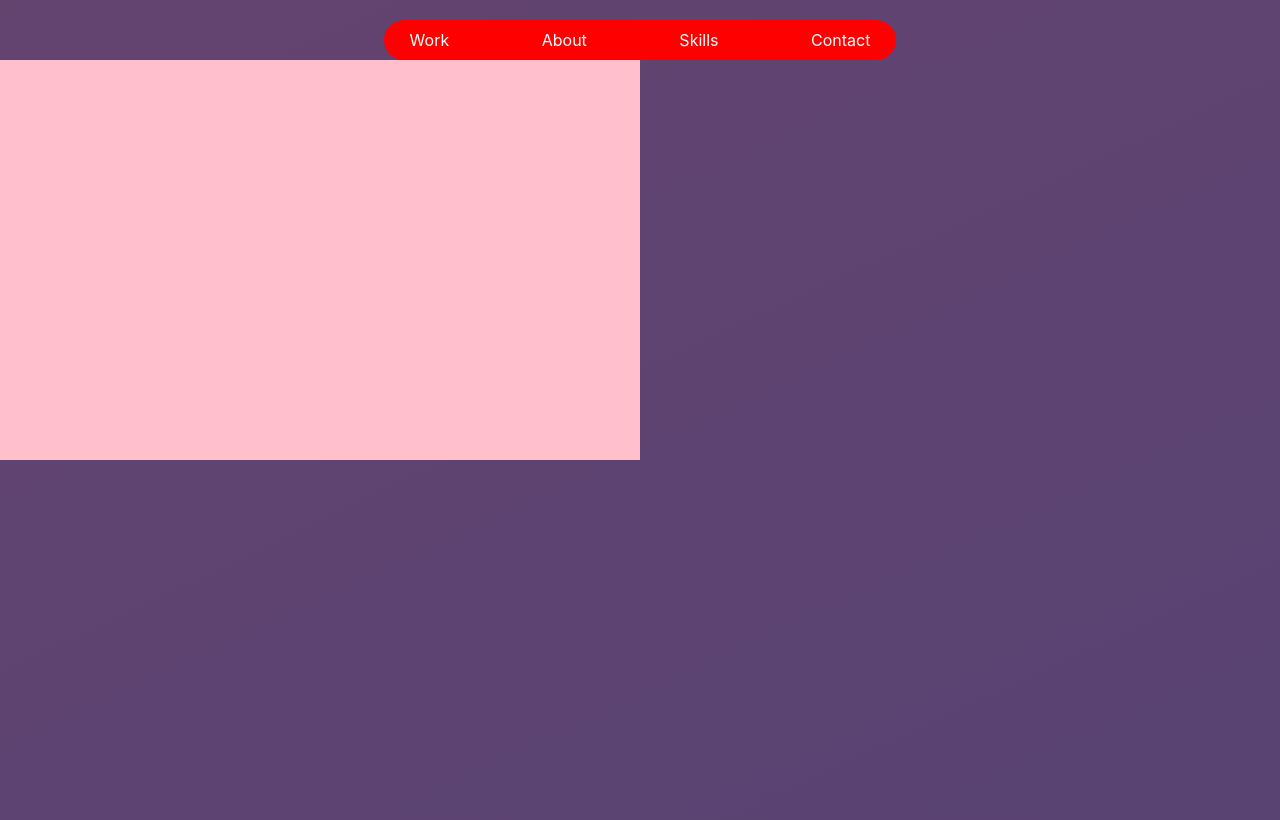
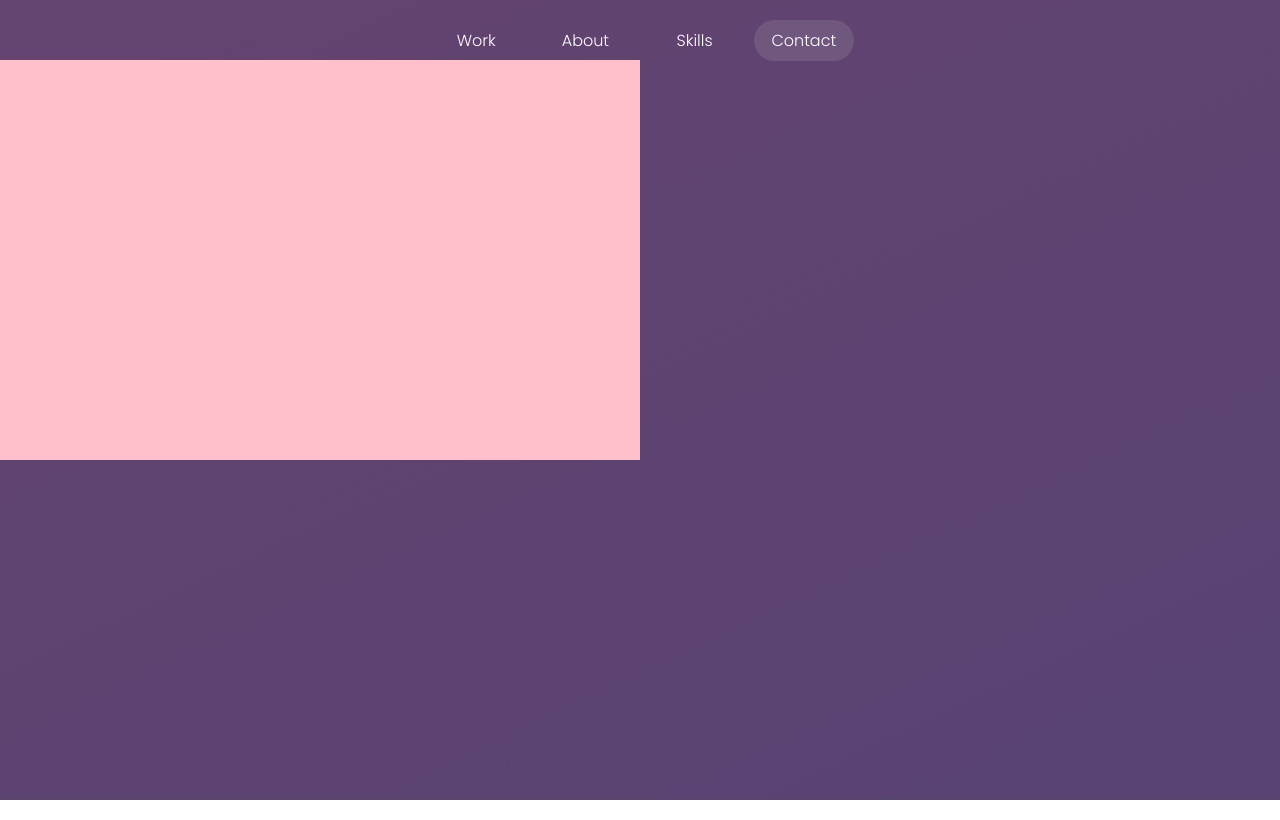
Before and after one commit to Leandrohee/portfolio, a React (Vite) app: page /portfolio/contact in a window 1280 px wide. Built offline with nearby package versions, Linux system fonts and the light colour scheme.

Commit message:
feat: introduzi algumas funcionalidades

```diff
--- a/package.json
+++ b/package.json
@@ -17,6 +17,7 @@
     "@tsparticles/engine": "^3.8.0",
     "@tsparticles/react": "^3.0.0",
     "@tsparticles/slim": "^3.8.0",
+    "framer-motion": "^12.0.6",
     "react": "^18.3.1",
     "react-dom": "^18.3.1",
     "react-router-dom": "^7.1.3",
--- a/src/Pages/Work/index.tsx
+++ b/src/Pages/Work/index.tsx
@@ -4,12 +4,17 @@ import styled from "styled-components"
 const WorkSc = styled.div`
   display: flex;
   flex-direction: column;
+  color: white;
+  padding: 50px;
 `
 
 /* ------------------------------------------ COMPONENT ----------------------------------------- */
 export default function Work() {
   return (
     <WorkSc>
+      Lorem ipsum dolor sit amet consectetur, adipisicing elit.
+      Commodi a quo nostrum temporibus atque? Harum reprehenderit
+      ex placeat repudiandae sint tempore in quas voluptatibus, magni veniam, nulla earum beatae explicabo!
     </WorkSc>
   )
 }
--- a/src/components/Links/index.tsx
+++ b/src/components/Links/index.tsx
@@ -1,22 +1,41 @@
-import { Link } from "react-router-dom"
+import { Link, useLocation } from "react-router-dom"
 import styled from "styled-components"
+import {motion}  from "framer-motion"
+import { useState } from "react"
 
 /* --------------------------------------------- CSS -------------------------------------------- */
 const LinksSc = styled.div`
     width: 100%;
     display: flex;
-    justify-content: space-between;
+    justify-content: center;
+    gap: 2%;
     align-items: center;
     padding: 0 2vw;
 
     .link{
         text-decoration: none;
         color: white;
+        font-weight: 300;
     }
+
+
+    .divBg{
+        min-width: 100px;
+        padding: 8px;
+        border-radius: 30px;
+        text-align: center;
+    }
+
+    .divBg.isSelected{
+        background-color: #c0bbbb2a;
+    }
+
+
 `
+
+
 /* ------------------------------------------ COMPONENT ----------------------------------------- */
 export default function Links() {
-
         const links = [
             {
                 name: "Work",
@@ -35,11 +54,25 @@ export default function Links() {
                 link: "/contact"
             },
         ]
+        const location = useLocation()
+        const [moveWhere, setMoveWhere] = useState()
+
+
 
     return (
-    <LinksSc>
+    <LinksSc >
         {links.map(link => (
-            <Link className="link" to={link.link}>{link.name}</Link>
+            <motion.div
+               className={`divBg ${location.pathname == link.link && 'isSelected'}`}
+            >
+                <Link
+                    key={link.link}
+                    className="link"
+                    to={link.link}
+                >
+                        {link.name}
+                </Link>
+            </motion.div>
         ))}
     </LinksSc>
   )
--- a/src/components/Navbar/index.tsx
+++ b/src/components/Navbar/index.tsx
@@ -7,8 +7,8 @@ const NavbarSc = styled.nav`
     display: flex;
     width: 40%;
     height: 5vh;
-    /* background-color: transparent; */
-    background-color: red;
+    background-color: transparent;
+    /* background-color: red; */
     margin: auto;
     margin-top: 2.5vh;
     border-radius: 25px;
--- a/src/global.css
+++ b/src/global.css
@@ -1,14 +1,52 @@
+/* --------------------------------------- IMPORTING FONTS -------------------------------------- */
+/* Minimalist and Modern Fonts */
+@import url('https://fonts.googleapis.com/css2?family=Poppins:wght@200;300;400;600&display=swap');
+@import url('https://fonts.googleapis.com/css2?family=Roboto:wght@200;300;400;500;700&display=swap');
+@import url('https://fonts.googleapis.com/css2?family=Lato:wght@400;700&display=swap');
+@import url('https://fonts.googleapis.com/css2?family=Montserrat:wght@400;600;700&display=swap');
+@import url('https://fonts.googleapis.com/css2?family=Open+Sans:wght@400;600;700&display=swap');
+@import url('https://fonts.googleapis.com/css2?family=Inter:wght@400;600;700&display=swap');
+
+/* Elegant and Serif Fonts */
+@import url('https://fonts.googleapis.com/css2?family=Playfair+Display:wght@400;600;700&display=swap');
+@import url('https://fonts.googleapis.com/css2?family=Merriweather:wght@400;700&display=swap');
+@import url('https://fonts.googleapis.com/css2?family=Libre+Baskerville:wght@400;700&display=swap');
+@import url('https://fonts.googleapis.com/css2?family=Cormorant+Garamond:wght@400;700&display=swap');
+@import url('https://fonts.googleapis.com/css2?family=EB+Garamond:wght@400;700&display=swap');
+
+/* Playful and Creative Fonts */
+@import url('https://fonts.googleapis.com/css2?family=Pacifico&display=swap');
+@import url('https://fonts.googleapis.com/css2?family=Amatic+SC:wght@400;700&display=swap');
+@import url('https://fonts.googleapis.com/css2?family=Dancing+Script:wght@400;600;700&display=swap');
+@import url('https://fonts.googleapis.com/css2?family=Lobster&display=swap');
+@import url('https://fonts.googleapis.com/css2?family=Bebas+Neue&display=swap');
+
+/* Monospace Fonts */
+@import url('https://fonts.googleapis.com/css2?family=Fira+Code:wght@400;500;700&display=swap');
+@import url('https://fonts.googleapis.com/css2?family=JetBrains+Mono:wght@400;500;700&display=swap');
+@import url('https://fonts.googleapis.com/css2?family=Source+Code+Pro:wght@400;700&display=swap');
+@import url('https://fonts.googleapis.com/css2?family=Inconsolata:wght@200;300;400;700&display=swap');
+
+
+
+/* --------------------------------------- GLOBAL SETTINGS -------------------------------------- */
 *{
   margin: 0;
   padding: 0;
   box-sizing: border-box;
-  font-family: var(--font-1);
+  font-family: var(--font-min1);
+  font-weight: 200;
+  font-size: 16px;
+  /* font-family: var(--font-mon4); */
+
+  /*overflow hidden is to prevent margin to collapse, can use padding: 0.1px as well*/
+  /* overflow: hidden; */
+  padding: 0.1px;
 }
-
 
 body{
   height: 100vh;
-  width: 100vw;
+  width: 100%;
   background: linear-gradient(155deg, rgba(174,68,90,1) 0%, rgba(101,67,111,1) 20%, rgba(87,67,115,1) 100%);
   background-size: 150% 150%;
   animation: GradientAnimation 20s ease infinite;
@@ -25,6 +63,32 @@ body{
   --bg: #ffffff;
   --grey: gray;
   --border_radius: 20px;
-  --font-1: gt, -apple-system, "system-ui", "Segoe UI", Roboto, Oxygen, Ubuntu, Cantarell, "Open Sans", "Helvetica Neue", sans-serif;
-  --font-2: acorn, -apple-system, "system-ui", "Segoe UI", Roboto, Oxygen, Ubuntu, Cantarell, "Open Sans", "Helvetica Neue", sans-serif;
+
+  /* Minimalist Fonts */
+  --font-min1: 'Poppins', sans-serif;                   /*Bests to mimalist styles - use with font 200 - 16px*/
+  --font-min2: 'Roboto', sans-serif;                    /*Bests to mimalist styles - use with font 200 - 16px*/
+  --font-min3: 'Lato', sans-serif;
+  --font-min4: 'Montserrat', sans-serif;
+  --font-min5: 'Open Sans', sans-serif;
+  --font-min6: 'Inter', sans-serif;
+
+  /* Elegant Fonts */
+  --font-ele1: 'Playfair Display', serif;
+  --font-ele2: 'Merriweather', serif;
+  --font-ele3: 'Libre Baskerville', serif;
+  --font-ele4: 'Cormorant Garamond', serif;
+  --font-ele5: 'EB Garamond', serif;
+
+  /* Playful Fonts */
+  --font-pla1: 'Pacifico', cursive;
+  --font-pla2: 'Amatic SC', cursive;
+  --font-pla3: 'Dancing Script', cursive;             /*Best to fun logos*/
+  --font-pla4: 'Lobster', cursive;
+  --font-pla5: 'Bebas Neue', sans-serif;
+
+  /* Monospace Fonts */
+  --font-mon1: 'Fira Code', monospace;
+  --font-mon2: 'JetBrains Mono', monospace;
+  --font-mon3: 'Source Code Pro', monospace;
+  --font-mon4: 'Inconsolata', monospace;            /*Best for old texts like type machine - use 200 and 18px */
 }
```
Also changed, not shown: 1 other file (tests, documents, lock files or other folders).
